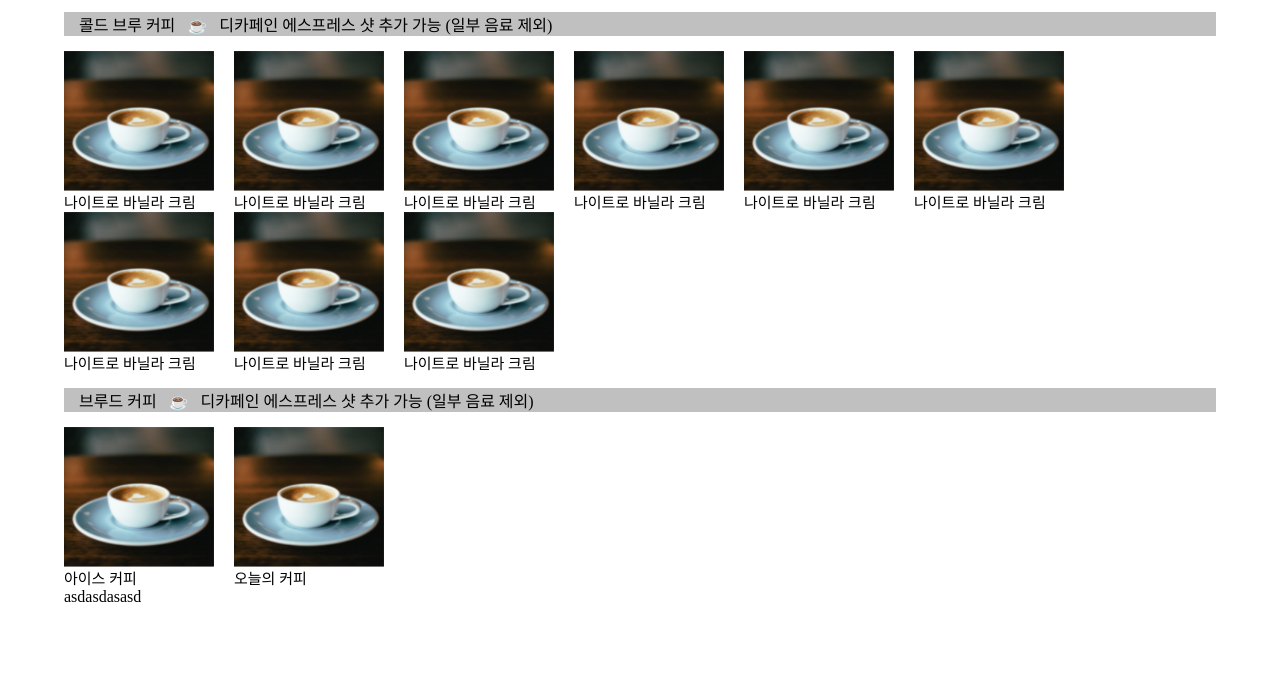
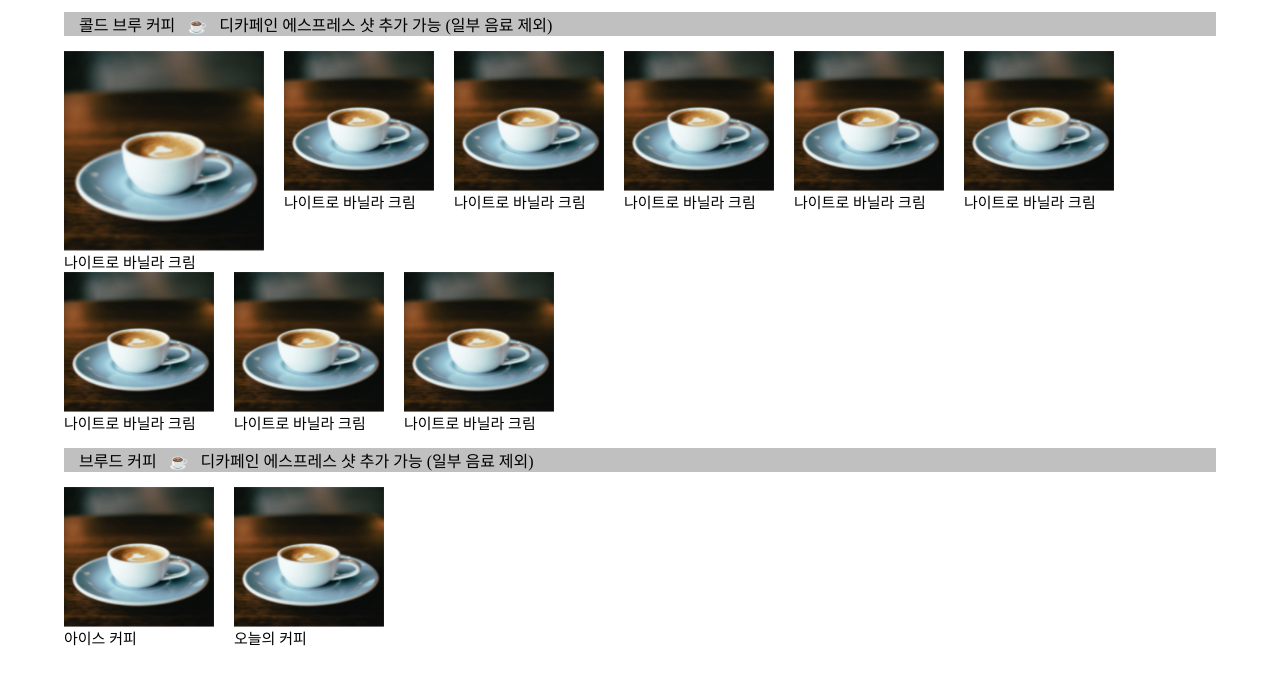
Before and after one commit to wjdghks963/webucks, a plain HTML site: page coffee_list/list.html in a window 1280 px wide. In both pictures the pointer is over the picture 139 px from the left and 174 px from the top of the page. Shown: the part 53-738 px from the top of the page. Drawn offline with Linux system fonts and the light colour scheme.

Commit message:
hover event

```diff
--- a/coffee_list/list.css
+++ b/coffee_list/list.css
@@ -51,3 +51,8 @@ body {
   width: 150px;
   height: 140px;
 }
+.coldbrewSection div img:hover,
+.brewedSection div img:hover {
+  width: 200px;
+  height: 200px;
+}
--- a/coffee_list/list.html
+++ b/coffee_list/list.html
@@ -56,4 +56,3 @@
     </section>
   </body>
 </html>
-asdasdasasd
```
